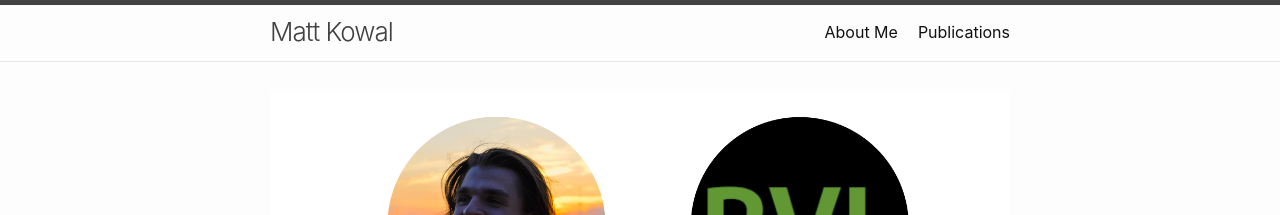
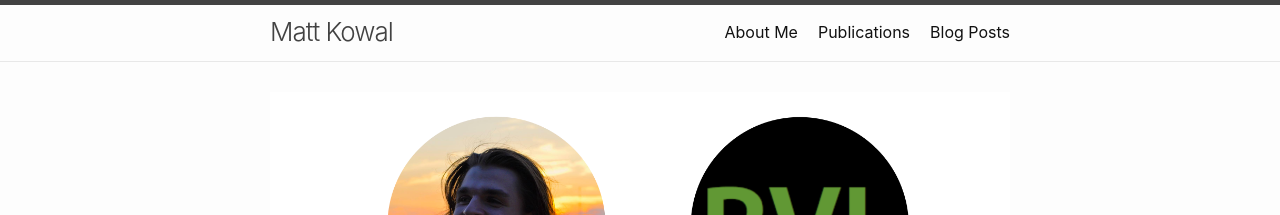
Before and after one commit to MKowal2/MKowal4.github.io, a Jekyll site: the page built from index.md, in a window 1280 px wide. Shown: the top 215 px of the page. Built offline with Jekyll 4.4.1, drawn with Linux system fonts in a browser that asks for light colours.

Commit message:
Update _config.yml

```diff
--- a/_config.yml
+++ b/_config.yml
@@ -23,7 +23,7 @@ minima:
 header_pages:
 - about.md
 - publications.md
-- Blog.md
+- blog.md
 
 # Build settings
 theme: minima
```
